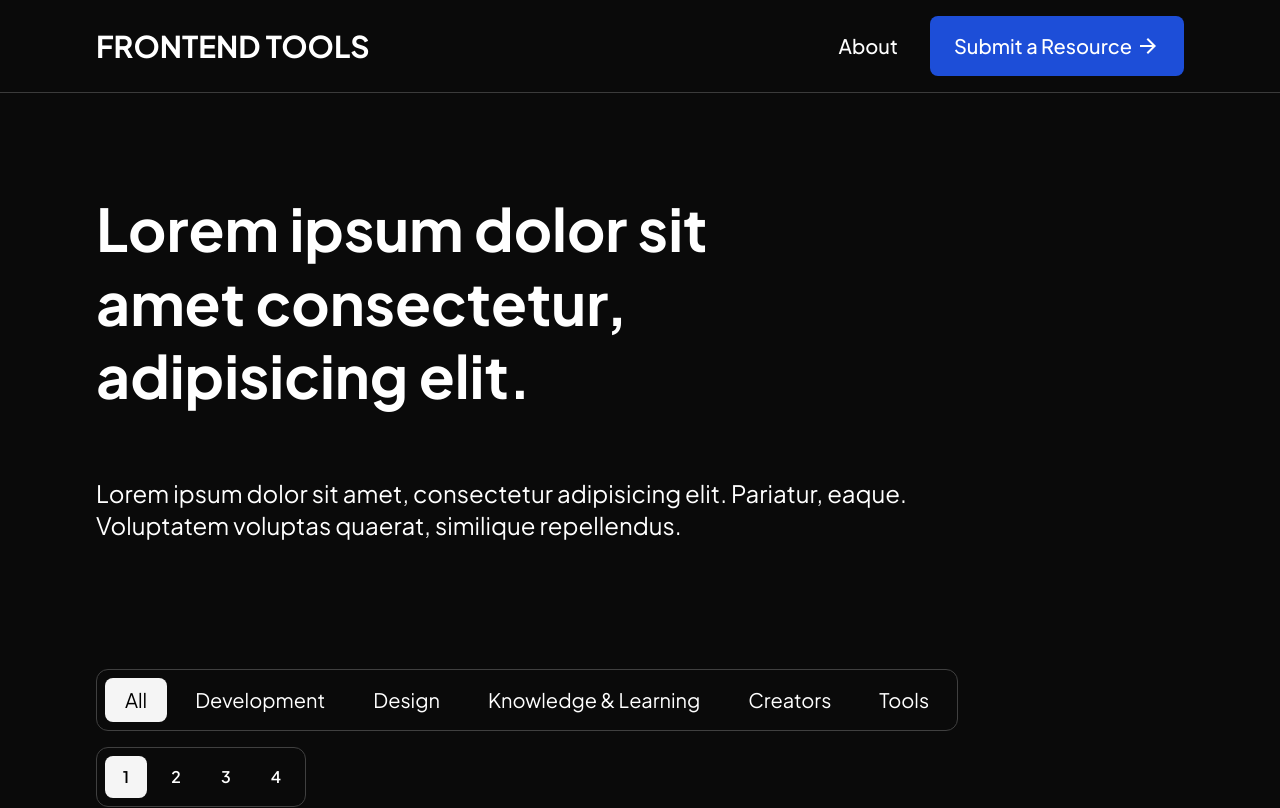
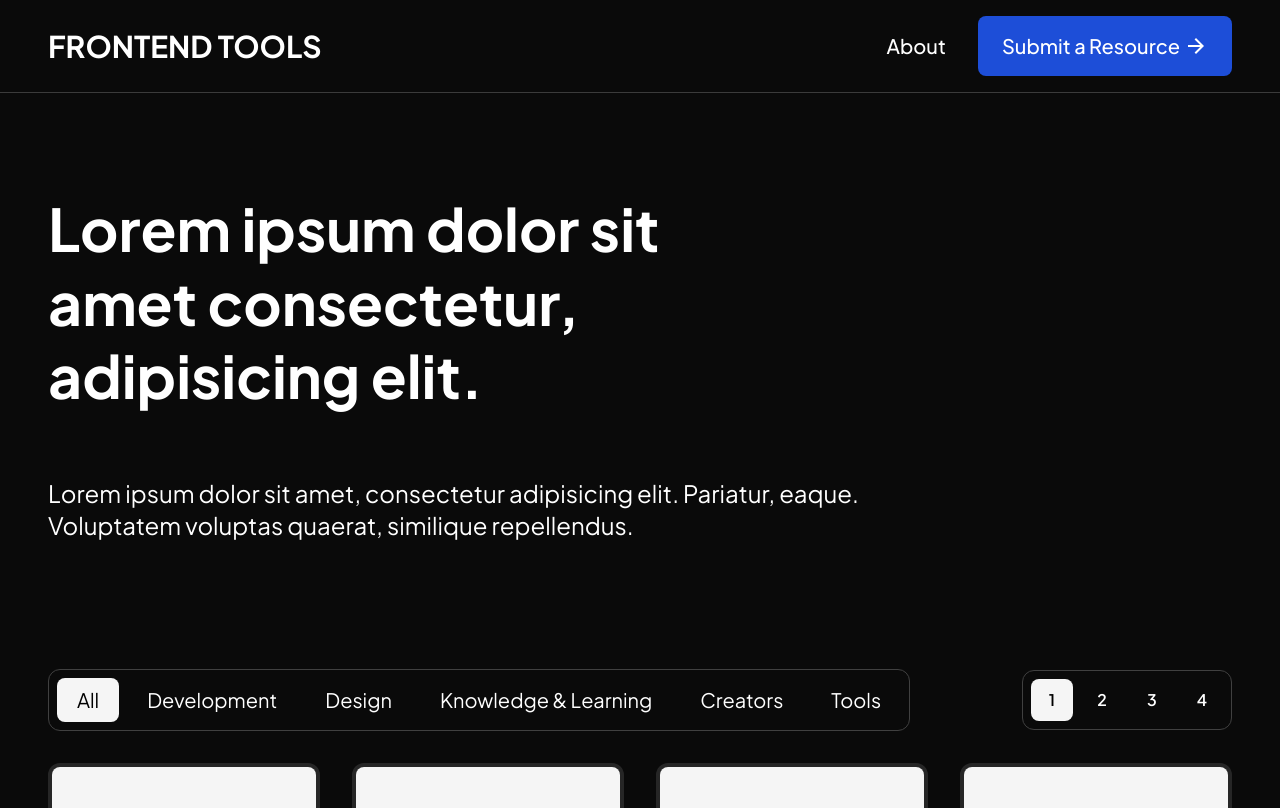
Before and after one commit to SnayderRodrigues/frontcards, a React (Vite) app: page / in a window 1280 px wide. Shown: the top 808 px of the page. Built offline with nearby package versions, Linux system fonts and the light colour scheme.

Commit message:
update: Add new media-queries for wrappers width responsive design

```diff
--- a/src/components/Filter.jsx
+++ b/src/components/Filter.jsx
@@ -23,8 +23,8 @@ const Filter = ({
 
   return (
     <div className="flex flex-wrap items-center justify-between gap-4 mb-8">
-      <div className="shrink-0 hidden sm:flex gap-2">
-        <ul className=" flex items-center gap-2 text-xl p-2 border border-neutral-700 rounded-xl overflow-hidden">
+      <div className="sm:flex gap-2">
+        <ul className="flex items-center gap-2 text-xl p-2 border border-neutral-700 rounded-xl">
           {categories.map((category) => (
             <li
               key={category}
--- a/src/index.css
+++ b/src/index.css
@@ -13,7 +13,6 @@
 
 :root {
   color-scheme: dark;
-  /* scroll-behavior: smooth; */
   font-family: "Plus Jakarta Sans", sans-serif;
 }
 
@@ -28,6 +27,7 @@
 body {
   min-width: 320px;
   min-height: 100vh;
+  width: 100%;
   background-color: #0a0a0a;
   margin: 0;
 }
@@ -84,8 +84,38 @@ button {
 }
 
 .wrapper {
-  width: min(100% - 192px, 1920px);
+  width: min(100% - 40px, 1920px);
   margin-inline: auto;
+}
+@media (min-width: 640px) {
+  .wrapper {
+    width: min(100% - 64px, 1920px);
+    margin-inline: auto;
+  }
+}
+@media (min-width: 768px) {
+  .wrapper {
+    width: min(100% - 80px, 1920px);
+    margin-inline: auto;
+  }
+}
+@media (min-width: 1024px) {
+  .wrapper {
+    width: min(100% - 80px, 1920px);
+    margin-inline: auto;
+  }
+}
+@media (min-width: 1280px) {
+  .wrapper {
+    width: min(100% - 96px, 1920px);
+    margin-inline: auto;
+  }
+}
+@media (min-width: 1536px) {
+  .wrapper {
+    width: min(100% - 192px, 1920px);
+    margin-inline: auto;
+  }
 }
 
 h1 {
```
